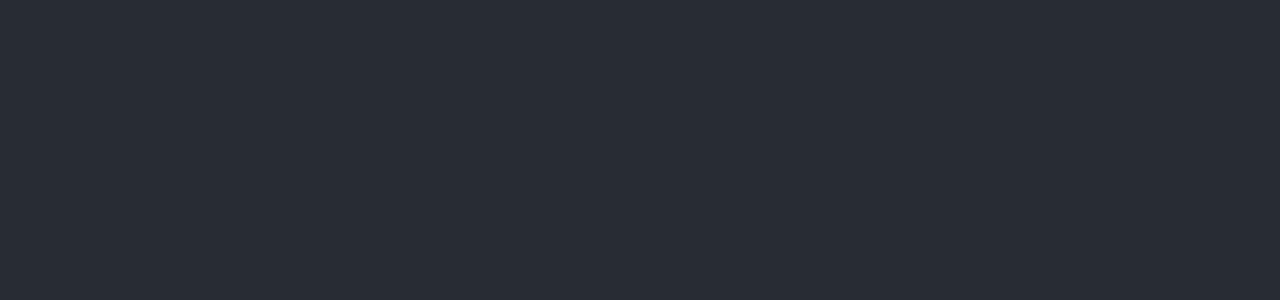
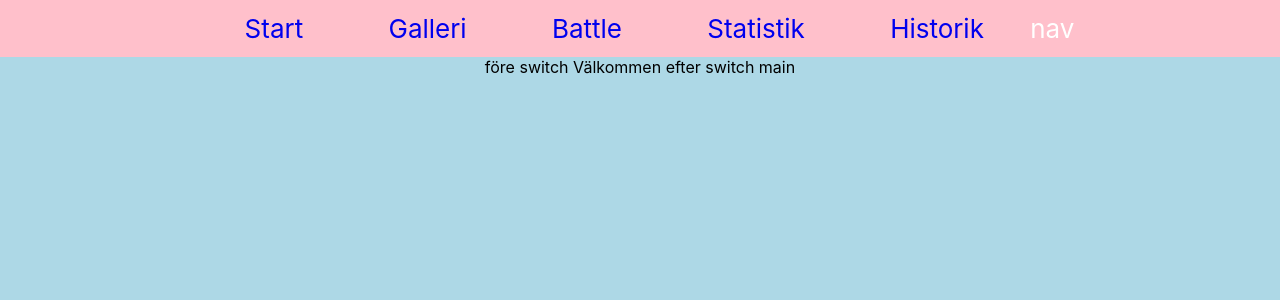
Before and after one commit to annikakubaj/hamsterwar-fullstack, a React (Create React App) app: page / in a window 1280 px wide. Shown: the top 300 px of the page. Built offline with nearby package versions, Linux system fonts and the light colour scheme.

Commit message:
Added routes, Switch, Links and some basic css

```diff
--- a/package.json
+++ b/package.json
@@ -41,5 +41,8 @@
       "last 1 firefox version",
       "last 1 safari version"
     ]
+  },
+  "devDependencies": {
+    "@types/react-router-dom": "^5.1.7"
   }
 }
--- a/src/App.css
+++ b/src/App.css
@@ -1,21 +1,15 @@
 .App {
   text-align: center;
+  min-height:  100vh;
+  display: flex;
+  flex-direction: column;
 }
 
-.App-logo {
-  height: 40vmin;
-  pointer-events: none;
-}
 
-@media (prefers-reduced-motion: no-preference) {
-  .App-logo {
-    animation: App-logo-spin infinite 20s linear;
-  }
-}
 
 .App-header {
-  background-color: #282c34;
-  min-height: 100vh;
+  /* background-color: #282c34; */
+  /* min-height: 100vh; */
   display: flex;
   flex-direction: column;
   align-items: center;
@@ -28,11 +22,25 @@
   color: #61dafb;
 }
 
-@keyframes App-logo-spin {
-  from {
-    transform: rotate(0deg);
-  }
-  to {
-    transform: rotate(360deg);
-  }
+header {
+  background-color: pink;
+  color: #61dafb;
+  padding:  0.5em;
+  flex: 0 0 auto;
 }
+
+nav a {
+  padding: 0.2em 1.5em;
+  transition: background-color 0.3s linear;
+  text-decoration: none;
+
+}
+
+nav a:hover {
+  background-color: lightgreen;
+}
+
+main {
+  background-color: lightblue;
+  flex: 1 1 auto;
+}
--- a/src/App.tsx
+++ b/src/App.tsx
@@ -1,14 +1,37 @@
 import React from 'react';
+import { BrowserRouter as Router, Link, Switch, Route } from 'react-router-dom'
 import './App.css';
 
 function App() {
   return (
-
+    <Router>
     <div className="App">
       <header className="App-header">
+        <nav>
+          <Link to="/"> Start </Link>
+          <Link to="/galleri"> Galleri </Link>
+          <Link to="/battle"> Battle </Link>
+          <Link to="/statistik"> Statistik </Link>
+          <Link to="/historik"> Historik </Link>
+          nav
+        </nav>
+
       </header>
+      <main>
+        före switch
+        <Switch>
+          <Route path="/galleri"> Galleri </Route>
+          <Route path="/battle"> Battle </Route>
+          <Route path="/statistik"> Statistik </Route>
+          <Route path="/historik"> Historik </Route>
+          <Route path="/"> Välkommen </Route>
+
+        </Switch>
+        efter switch
+        main
+      </main>
     </div>
-
+    </Router>
   );
 }
 
```
Also changed, not shown: 1 other file (tests, documents, lock files or other folders).
